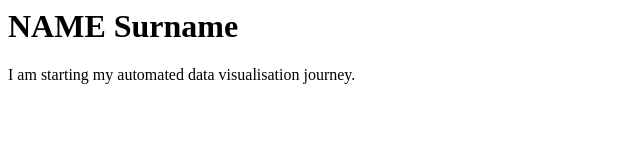
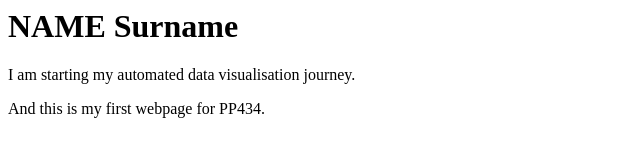
Before and after one commit to vkumarilse/vkumarilse.github.io, a plain HTML site: page index.html in a window 1280 px wide. Shown: the whole page, without its empty margins (0-640 px from the left). Drawn offline with Linux system fonts and the light colour scheme.

Commit message:
index.html

```diff
--- a/index.html
+++ b/index.html
@@ -2,5 +2,6 @@
   <body>
     <h1> NAME Surname </h1>
     <p> I am starting my automated data visualisation journey. </p>
+    <p> And this is my first webpage for PP434. </p>
     </body>
 </html>
```
